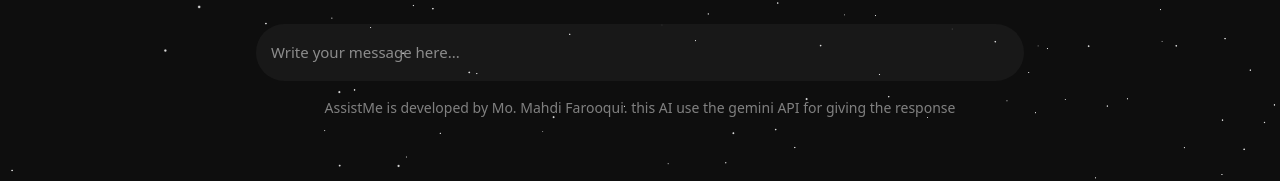
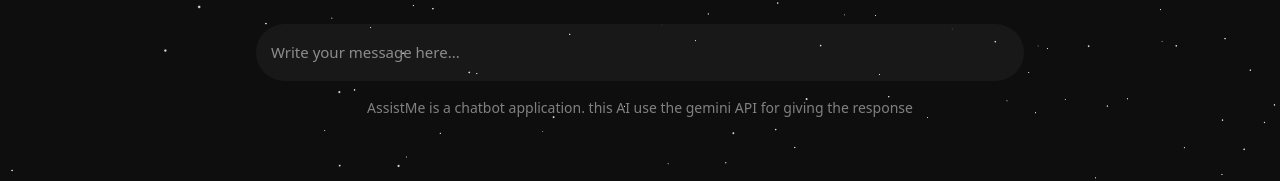
Before and after one commit to satyamyadav04/DSA-Analysis, a React (Vite) app: page /Chat in a window 1280 px wide. Shown: the part 708-889 px from the top of the page. Built offline with nearby package versions, Linux system fonts and the light colour scheme.

Commit message:
six change

```diff
--- a/src/page/Chat.jsx
+++ b/src/page/Chat.jsx
@@ -83,6 +83,7 @@ const Chat = () => {
                     planet of solar <br />
                     system </p>
 
+
                   <i className=' absolute right-3 bottom-3 text-[18px]'><BiPlanet /></i>
                 </div>
 
@@ -111,7 +112,7 @@ const Chat = () => {
               message == "" ? "" : <i className='text-green-500 text-[20px] mr-5 cursor-pointer' onClick={hitRequest}><IoSend /></i>
             }
           </div>
-          <p className='text-[gray] text-[14px] my-4'>AssistMe is developed by Mo. Mahdi Farooqui. this AI use the gemini API for giving the response  </p>
+          <p className='text-[gray] text-[14px] my-4'>AssistMe is a chatbot application. this AI use the gemini API for giving the response  </p>
         </div>
       </div>
     </>
```
